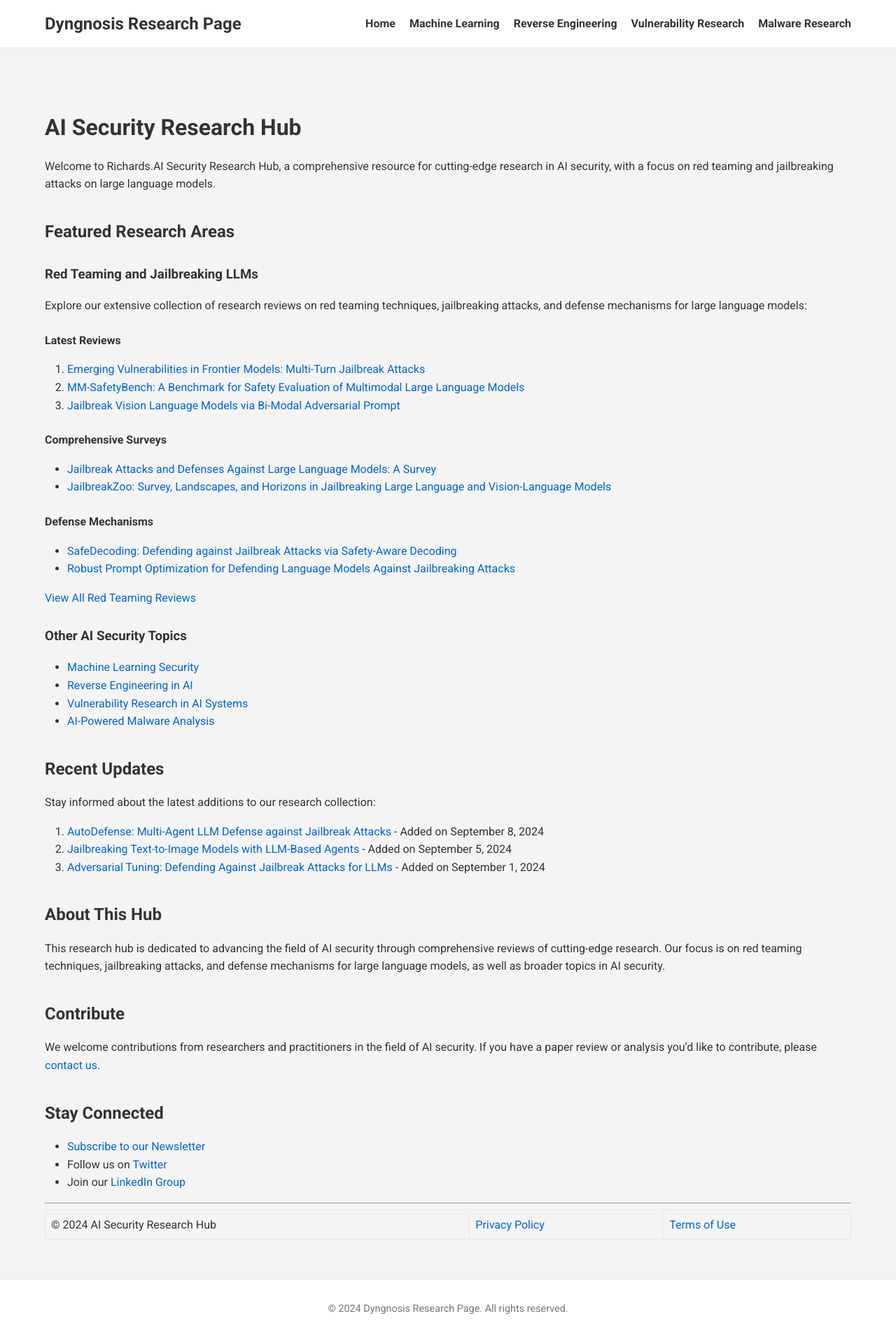
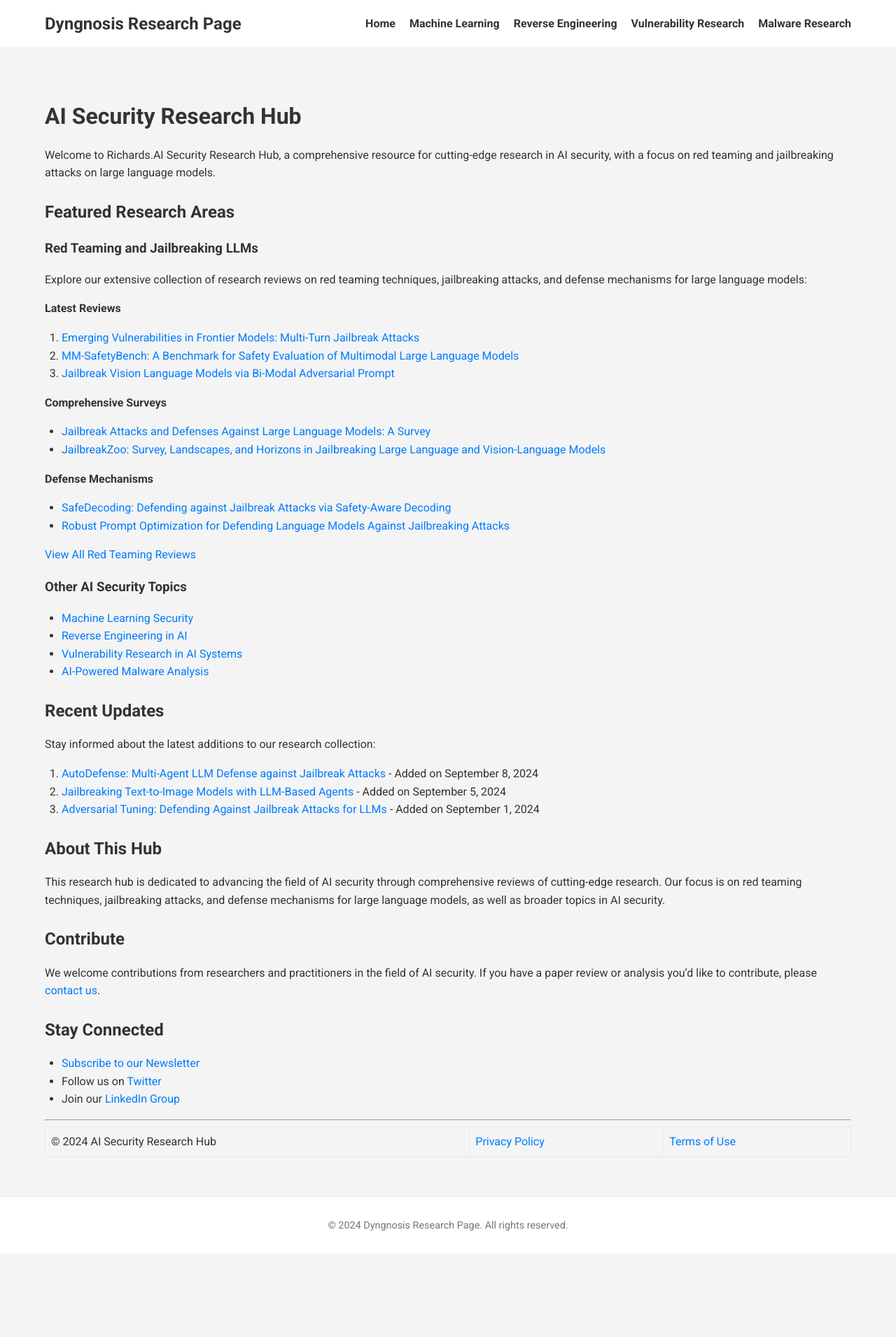
Before and after one commit to dyngnosis/dyngnosis.github.io, a Jekyll site: the page built from index.md, in a window 1280 px wide. Shown: the whole page at 70% size. Built offline with Jekyll 4.4.1, drawn with Linux system fonts in a browser that asks for light colours; nearby versions of some CDN libraries; after the commit the page ends 1792 px from its top, so only the background shows below that.

Commit message:
Update research.html

```diff
--- a/_layouts/research.html
+++ b/_layouts/research.html
@@ -1,46 +1,8 @@
 ---
 layout: base
 ---
+
 <div class="research-section">
     <h1>{{ page.title }}</h1>
     {{ content }}
 </div>
-
-<!-- Additional CaSS for markdown content (add this to your style.css file) -->
-<style>
-    .research-section h1, .research-section h2, .research-section h3, .research-section h4, .research-section h5, .research-section h6 {
-        margin-top: 1.5em;
-        margin-bottom: 0.5em;
-    }
-    .research-section p {
-        margin-bottom: 1em;
-    }
-    .research-section ul, .research-section ol {
-        margin-bottom: 1em;
-        padding-left: 2em;
-    }
-    .research-section code {
-        background-color: #f4f4f4;
-        padding: 2px 4px;
-        border-radius: 3px;
-    }
-    .research-section pre {
-        background-color: #f4f4f4;
-        padding: 1em;
-        border-radius: 5px;
-        overflow-x: auto;
-    }
-    .research-section a {
-        color: #0066cc;
-        text-decoration: none;
-    }
-    .research-section a:hover {
-        text-decoration: underline;
-    }
-    .research-section blockquote {
-        border-left: 4px solid #ccc;
-        padding-left: 1em;
-        margin-left: 0;
-        font-style: italic;
-    }
-</style>
```
